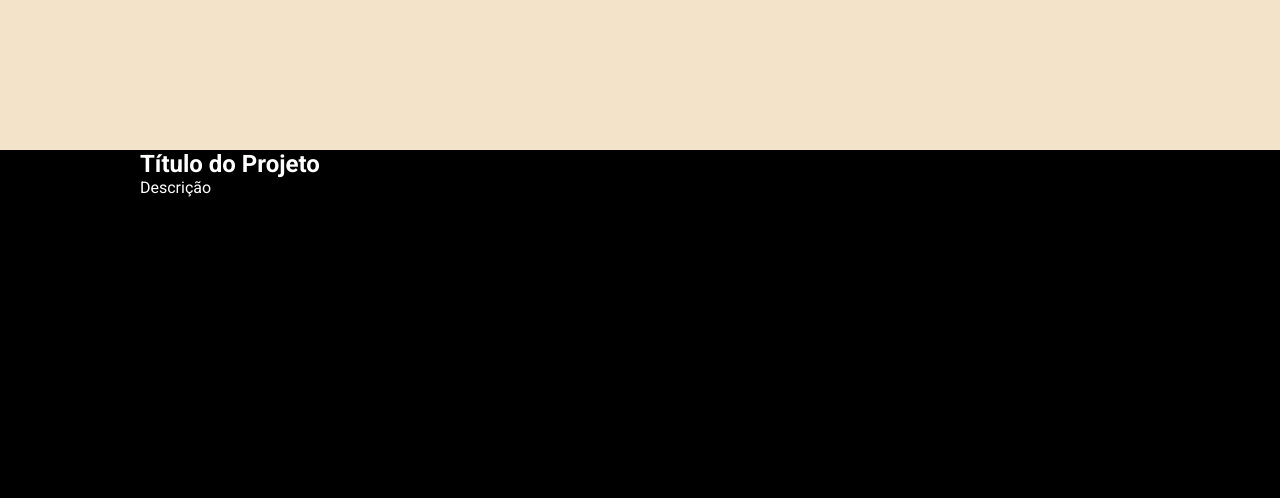
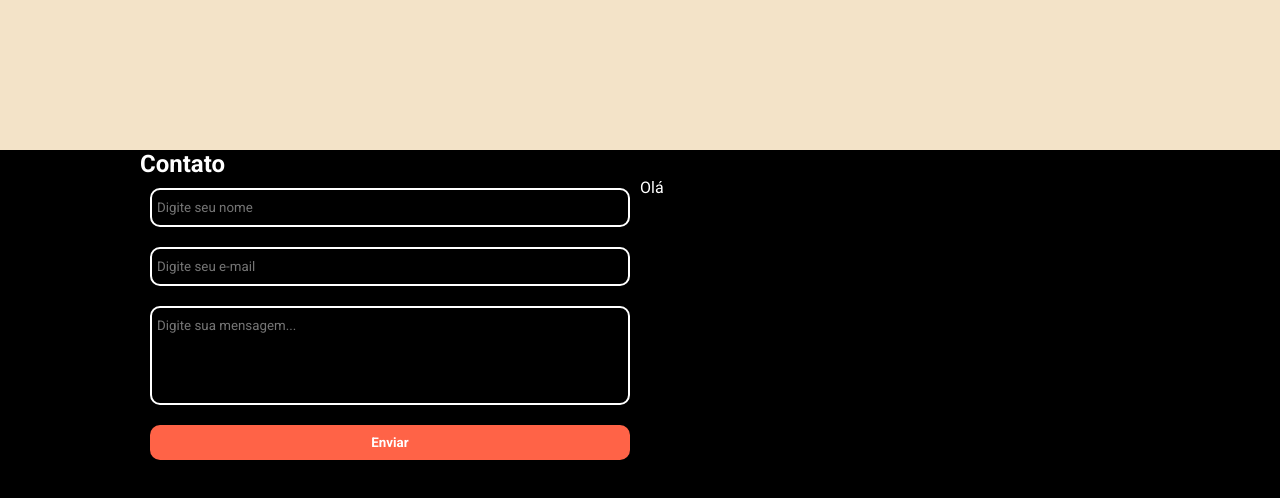
Before and after one commit to kelsondouglas/Projeto-Portfolio, a plain HTML site: page index.html in a window 1280 px wide. Shown: the part 1178-1676 px from the top of the page. Drawn offline with Linux system fonts and the light colour scheme.

Commit message:
Construindo a seção de Contato

```diff
--- a/estilo.css
+++ b/estilo.css
@@ -157,13 +157,7 @@ nav ul li a:hover {
     background-color: #f3e3c8;
 }
 
-.portifolio {
-    color:white;
-    background-color: black;
-    min-height: 400px;
-}
-
-.sobre h1 {
+.titulo {
     font-family: 'Roboto Mono', monospace;
     font-weight: 700;
     font-size: 2rem;
@@ -172,7 +166,7 @@ nav ul li a:hover {
 
 }
 
-.sobre h1::after {
+.titulo::after {
     content: "";
     background-color: black;
     height: 3px;
@@ -200,3 +194,64 @@ nav ul li a:hover {
     justify-self: center;
     margin: 15px;
 }
+
+.contato {
+    color:white;
+    background-color: black;
+    min-height: 400px;
+}
+
+.formulario {
+    flex: 1;
+    display: flex;
+    flex-direction: column;
+
+}
+
+.form  {
+    display: flex;
+    flex: 1;
+}
+
+.formulario input, .formulario textarea {
+    padding: 10px 5px;
+    margin: 10px;
+    background-color: transparent;
+    resize: none;
+    color: white;
+    border: none;
+    border: 2px #fff solid;
+    border-radius: 10px;
+    outline: 0;
+}
+
+.formulario input[type='submit'] {
+    font-weight: 900;
+    cursor: pointer;
+    background-color: tomato;
+    border: none;
+}
+
+.formulario input[type='submit']:hover {
+    font-weight: 900;
+    cursor: pointer;
+    background-color: #d84530;
+    border: none;
+}
+
+.flex {
+    display: flex;
+    flex-direction: column;
+}
+
+.conteudo-contato {
+    display: flex;
+    justify-content: space-between;
+    width: 100%;
+}
+
+.informacoes  {
+    flex: 1;
+    display: flex;
+
+}
--- a/index.html
+++ b/index.html
@@ -25,7 +25,7 @@
                         <a href ="#sobre">Sobre</a>
                     </li>
                     <li>
-                        <a href ="#">Contato</a>
+                        <a href ="#contato">Contato</a>
                     </li>
                 </ul>
             </nav>
@@ -46,7 +46,7 @@
         <div class="container">
             <div class="sobre">
                 <div class="nome">
-                    <h1>Sobre</h1>
+                    <h1 class="titulo">Sobre</h1>
                 </div>
                 <div class="texto">
                     <p>Recém formado em Análise e Desenvolvimento de Sistemas na FATEC São José do Rio Preto encontrei minha paixão pelo desenvolvimento WEB.</p>
@@ -66,11 +66,30 @@
         </div>
     </section>
 
-    <section class="portifolio">
+    <section class="contato" id="contato">
         <div class="container">
-            <div class="box">
-                <h1 class="titulo">Título do Projeto</h1>
-                <p>Descrição</p>
+            <div class="flex">
+                <h1>Contato</h1>
+                <div class="conteudo-contato">
+                    <div class="form">
+                        <form class="formulario">
+                            <input type="name" placeholder="Digite seu nome">
+                            <input type="email" placeholder="Digite seu e-mail">
+
+                            <textarea placeholder="Digite sua mensagem..." rows="5"></textarea>
+                            <input type="submit" value="Enviar">
+                        </form>
+
+                    </div>
+
+                    <div class="informacoes">
+                        <p>
+                            Olá
+                        </p>
+                    </div>
+
+                </div>
+
             </div>
         </div>
     </section>
```
